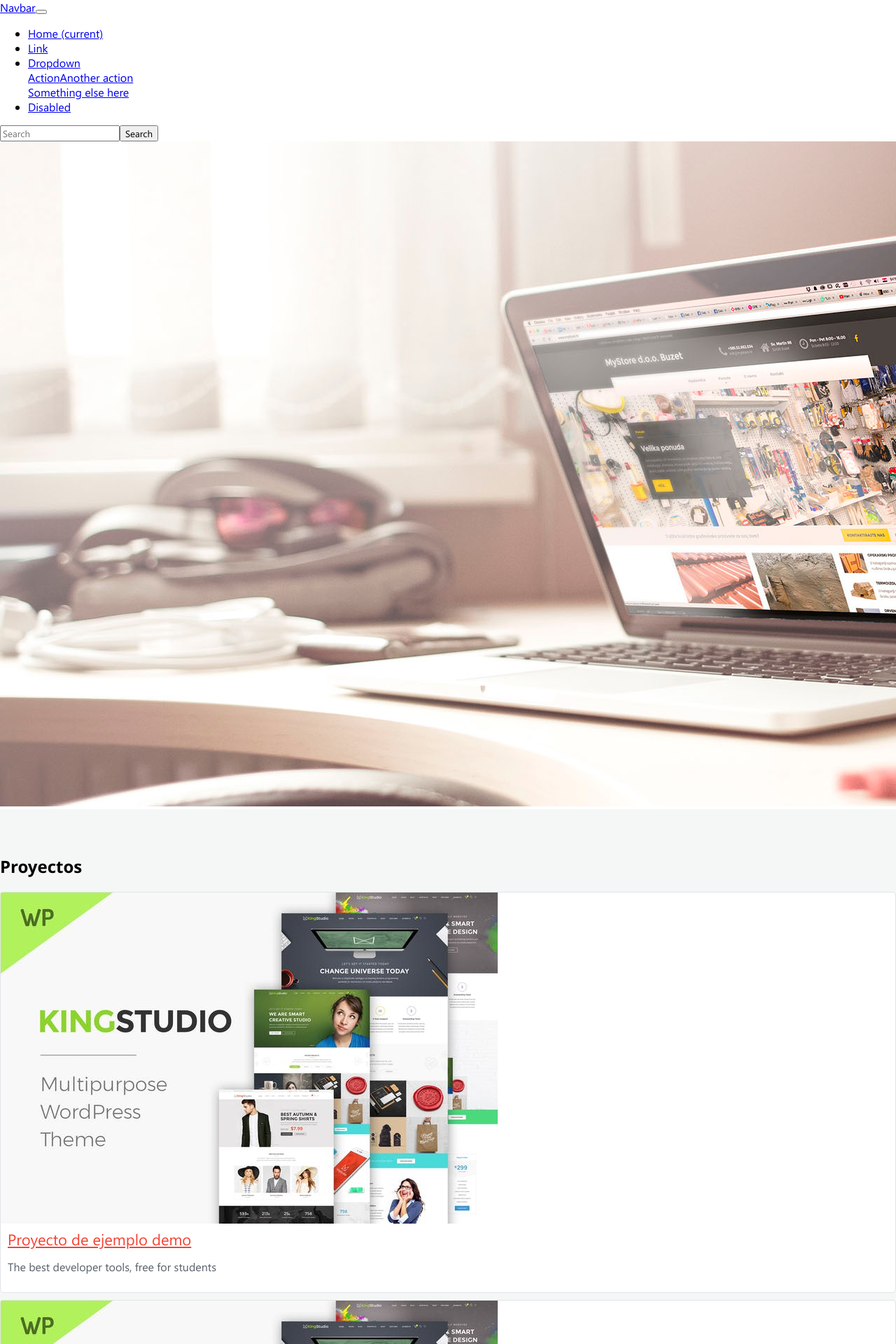
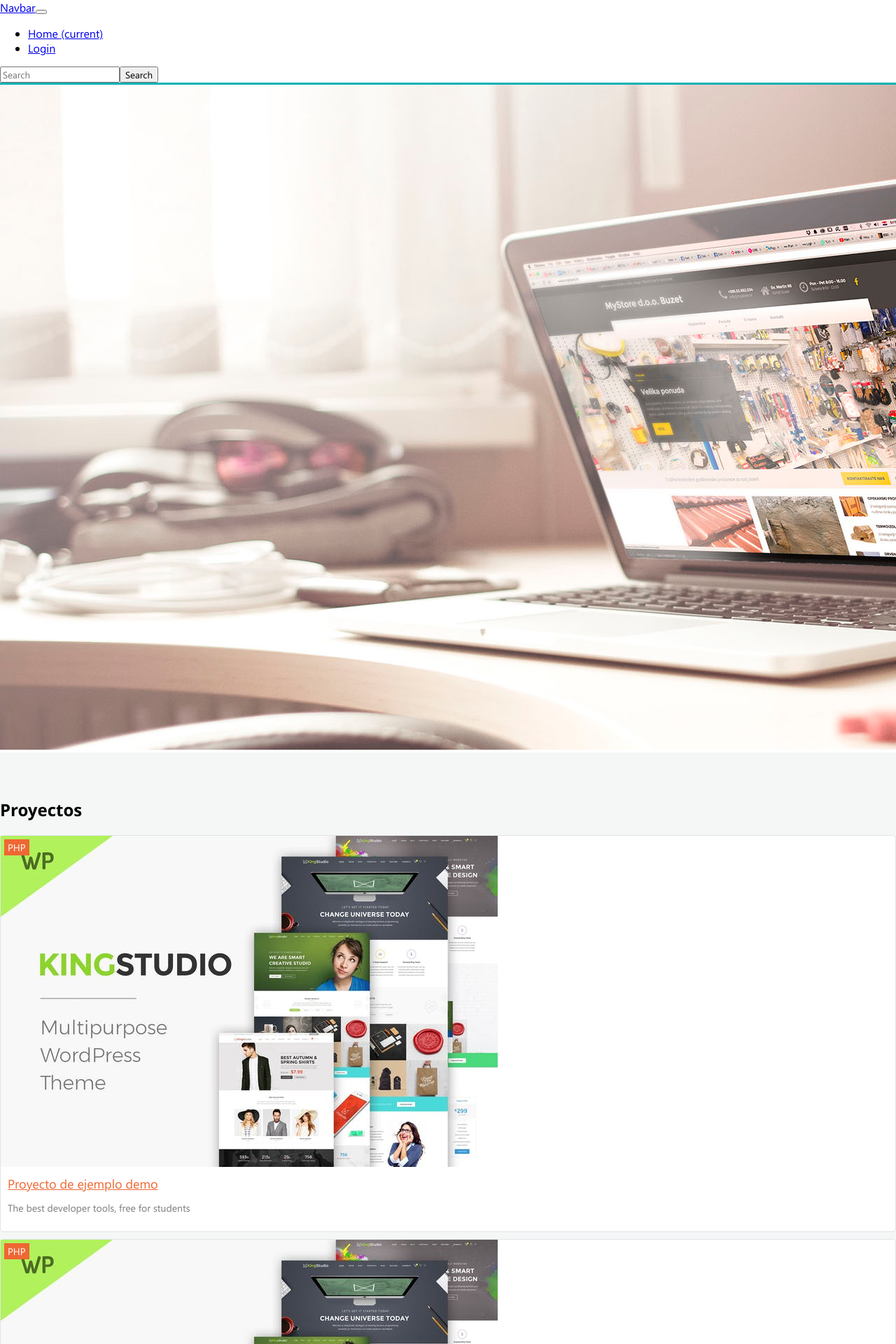
Before and after one commit to DiegoJS/store-ecommerce, a React (Create React App) app: page / in a window 1280 px wide. Shown: the top 1920 px of the page at 70% size. Built offline with nearby package versions, Linux system fonts and the light colour scheme; the HTML template or start-up script is replaced by a standard one.

Commit message:
router agregado

```diff
--- a/package.json
+++ b/package.json
@@ -5,6 +5,7 @@
   "dependencies": {
     "react": "^16.2.0",
     "react-dom": "^16.2.0",
+    "react-router-dom": "^4.3.1",
     "react-scripts": "1.1.1"
   },
   "scripts": {
--- a/src/App.js
+++ b/src/App.js
@@ -1,68 +1,36 @@
 import React, { Component } from 'react';
-import Header from './components/Header'
-import Proyectos from './components/Proyectos'
-import Footer from './components/Footer'
-import Sliderimage from './img/bg_website.png'
+import {BrowserRouter as Router} from 'react-router-dom'
+import Route from 'react-router-dom/Route'
 
-import './App.css';
+import Home from './components/Home'
+import Proyecto from './components/Proyecto'
 
 class App extends Component {
-
-  componentDidMount() {
-    //if (ExecutionEnvironment.canUseDOM) {
-      document.documentElement.addEventListener('scroll', this.handleScroll);
-    //}
-  }
-
-  componentWillUnmount() {
-    document.documentElement.removeEventListener('scroll', this.handleScroll);
-  }
-
-  handleScroll() {
-    //this.refs.nav.getDOMNode().style.top = document.documentElement.scrollTop + 'px';
-
-    console.log(document.documentElement.scrollTop);
-  }
-
   render() {
     return (
+      <Router>
+        <div>
 
-      <div className="App">
-        <header>
-          <Header></Header>
-        </header>
-        <img src={Sliderimage} className="img-fluid"/>
-        <section className="section-main">
-          <div className="container">
-            <div className="row">
-              <div className="col-md-12">
-                <h2 className="h1">Proyectos</h2>
-              </div>
-            </div>
-            <div className="row">
-              <div className="col-md-9">
-                <div className="row">
-                  <Proyectos></Proyectos>
-                  <Proyectos></Proyectos>
-                  <Proyectos></Proyectos>
-                  <Proyectos></Proyectos>
-                  <Proyectos></Proyectos>
-                  <Proyectos></Proyectos>
-                </div>
-              </div>
-              <div className="col-md-3">
-                <h2 className="h3">Topicos</h2>
-                <h5 className="h5">Node.js</h5>
-                <p>Node.js is a tool for executing JavaScript in a variety of environments</p>
-              </div>
-            </div>
-          </div>
-        </section>
-        <Footer></Footer>
-      </div>
+          {/* <Link to="/" className="btn btn-default">Home</Link>
+          <Link to="/proyecto/1/demo" className="btn btn-default">Proyecto</Link>
+          <Link to="/user" className="btn btn-default">Usuario</Link> */}
 
-    );
+          <Route path="/" exact strict component={Home}/>
+          <Route path="/proyecto/:id/:name" component={Proyecto}/>
+          <Route path="/about" exact strict render={
+            () => {
+              return (<h1>About</h1>)
+            }
+          } />
+          <Route path="/user" exact strict component={User} />
+        </div>
+      </Router>
+    )
   }
 }
 
+const User = () => {
+  return (<h1>User</h1>)
+}
+
 export default App;
--- /dev/null
+++ b/src/components/Header.css
@@ -0,0 +1,3 @@
+nav{
+    border-bottom: 3px solid #00b1b3;
+}
--- a/src/components/Header.jsx
+++ b/src/components/Header.jsx
@@ -1,34 +1,22 @@
 import React from 'react'
+import { Link } from 'react-router-dom'
+import './Header.css'
 
 const Header = (props) => (
     <div>
         <nav className="navbar navbar-expand-lg navbar-dark bg-dark">
-            <a className="navbar-brand" href="#">Navbar</a>
+            <Link className="navbar-brand" to="/">Navbar</Link>
             <button className="navbar-toggler" type="button" data-toggle="collapse" data-target="#navbarSupportedContent" aria-controls="navbarSupportedContent" aria-expanded="false" aria-label="Toggle navigation">
                 <span className="navbar-toggler-icon"></span>
             </button>
 
             <div className="collapse navbar-collapse" id="navbarSupportedContent">
                 <ul className="navbar-nav mr-auto">
-                    <li className="nav-item active">
-                        <a className="nav-link" href="#">Home <span className="sr-only">(current)</span></a>
+                    <li className="nav-item">
+                        <Link className="nav-link" to="/">Home <span className="sr-only">(current)</span></Link>
                     </li>
                     <li className="nav-item">
-                        <a className="nav-link" href="#">Link</a>
-                    </li>
-                    <li className="nav-item dropdown">
-                        <a className="nav-link dropdown-toggle" href="#" id="navbarDropdown" role="button" data-toggle="dropdown" aria-haspopup="true" aria-expanded="false">
-                            Dropdown
-                        </a>
-                        <div className="dropdown-menu" aria-labelledby="navbarDropdown">
-                            <a className="dropdown-item" href="#">Action</a>
-                            <a className="dropdown-item" href="#">Another action</a>
-                            <div className="dropdown-divider"></div>
-                            <a className="dropdown-item" href="#">Something else here</a>
-                        </div>
-                    </li>
-                    <li className="nav-item">
-                        <a className="nav-link disabled" href="#">Disabled</a>
+                        <Link className="nav-link" to="/user">Login</Link>
                     </li>
                 </ul>
                 <form className="form-inline my-2 my-lg-0">
--- /dev/null
+++ b/src/components/Home.jsx
@@ -0,0 +1,65 @@
+import React, {Component} from 'react'
+import Header from './Header'
+import Footer from './Footer'
+import Proyectos from './Proyectos'
+import Sliderimage from './../img/bg_website.png'
+import './../App.css'
+
+
+class Home extends Component {
+
+    componentDidMount() {
+        //if (ExecutionEnvironment.canUseDOM) {
+        document.documentElement.addEventListener('scroll', this.handleScroll);
+        //}
+    }
+
+    componentWillUnmount() {
+        document.documentElement.removeEventListener('scroll', this.handleScroll);
+    }
+
+    handleScroll() {
+        //this.refs.nav.getDOMNode().style.top = document.documentElement.scrollTop + 'px';
+        console.log(document.documentElement.scrollTop);
+    }
+
+    render() {
+        return (
+            <div className="App">
+                <header>
+                    <Header></Header>
+                </header>
+                <img alt="" src={Sliderimage} className="img-fluid" />
+                <section className="section-main">
+                    <div className="container">
+                        <div className="row">
+                            <div className="col-md-12">
+                                <h2 className="h1">Proyectos</h2>
+                            </div>
+                        </div>
+                        <div className="row">
+                            <div className="col-md-9">
+                                <div className="row">
+                                    <Proyectos></Proyectos>
+                                    <Proyectos></Proyectos>
+                                    <Proyectos></Proyectos>
+                                    <Proyectos></Proyectos>
+                                    <Proyectos></Proyectos>
+                                    <Proyectos></Proyectos>
+                                </div>
+                            </div>
+                            <div className="col-md-3">
+                                <h2 className="h3">Topicos</h2>
+                                <h5 className="h5">Node.js</h5>
+                                <p>Node.js is a tool for executing JavaScript in a variety of environments</p>
+                            </div>
+                        </div>
+                    </div>
+                </section>
+                <Footer></Footer>
+            </div>
+        );
+    }
+}
+
+export default Home;
--- /dev/null
+++ b/src/components/Proyecto.jsx
@@ -0,0 +1,32 @@
+import React, {Component} from 'react'
+import Header from './Header'
+import Footer from './Footer'
+
+class Proyecto extends Component {
+
+    constructor(props){
+        super();
+
+        //console.log(props);
+        //console.log(props.match.params.id);
+        //console.log(props.match.params.name);
+    }
+
+    render() {
+        return (
+            <div>
+                <Header></Header>
+                <div className="container">
+                    <div className="row">
+                        <div className="col-md-12">
+                            <h1>Proyecto {this.props.match.params.name}</h1>
+                        </div>
+                    </div>
+                </div>
+                <Footer></Footer>
+            </div>
+        )
+    }
+}
+
+export default Proyecto
--- a/src/components/Proyectos.css
+++ b/src/components/Proyectos.css
@@ -4,10 +4,21 @@
     margin-top: 10px;
     margin-bottom: 10px;
     background: #fff;
+    position: relative;
+}
+.item-badge{
+    position: absolute;
+    color: #fff;
+    padding: 2px 5px;
+    text-transform: uppercase;
+    background: #ef6733;
+    top: 5px;
+    left: 5px;
+    font-size: 14px;
 }
 .project-title{
-    color: #f44336;
-    font-size: 22px;
+    color: #ef6733;
+    font-size: 18px;
     font-weight: 400;
     line-height: 10px;
 }
@@ -16,7 +27,8 @@
     text-decoration: none;
 }
 .text-gray {
-    color: #586069 !important;
+    color: #7b7b7b !important;
+    font-size: 14px;
 }
 .padd-10{
     padding: 10px;
--- a/src/components/Proyectos.jsx
+++ b/src/components/Proyectos.jsx
@@ -1,24 +1,23 @@
 import React from 'react'
 import './Proyectos.css'
 import proyecto from '../img/project.jpg'
+import { Link } from 'react-router-dom'
 
 const Proyectos = (props) => (
-
     <div className="col-md-4">
         <div className="item-project">
-            <img
-                src={proyecto}
-                className="img-fluid"
-            />
+            <span className="item-badge">PHP</span>
+            <Link to="/proyecto/1/demo">
+                <img alt="Proyecto" src={proyecto} className="img-fluid" />
+            </Link>
             <div className="padd-10">
-                <a href="#" className="project-title">
+                <Link to="/proyecto/1/demo" className="project-title">
                     Proyecto de ejemplo demo
-                </a>
+                </Link>
                 <p className="text-gray">The best developer tools, free for students</p>
             </div>
         </div>
     </div>
-
 )
 
 export default Proyectos
--- a/src/index.js
+++ b/src/index.js
@@ -4,5 +4,8 @@ import './index.css';
 import App from './App';
 import registerServiceWorker from './registerServiceWorker';
 
-ReactDOM.render(<App />, document.getElementById('root'));
+ReactDOM.render(
+    <App />,
+    document.getElementById('root')
+);
 registerServiceWorker();
```
Also changed, not shown: 1 other file (tests, documents, lock files or other folders).
